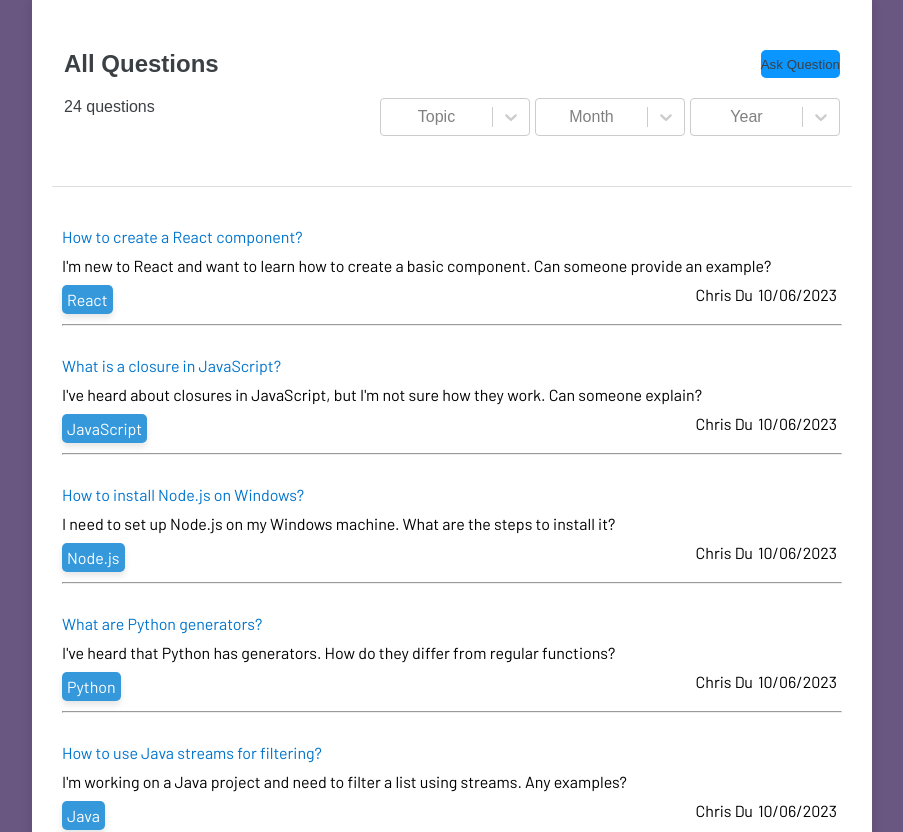
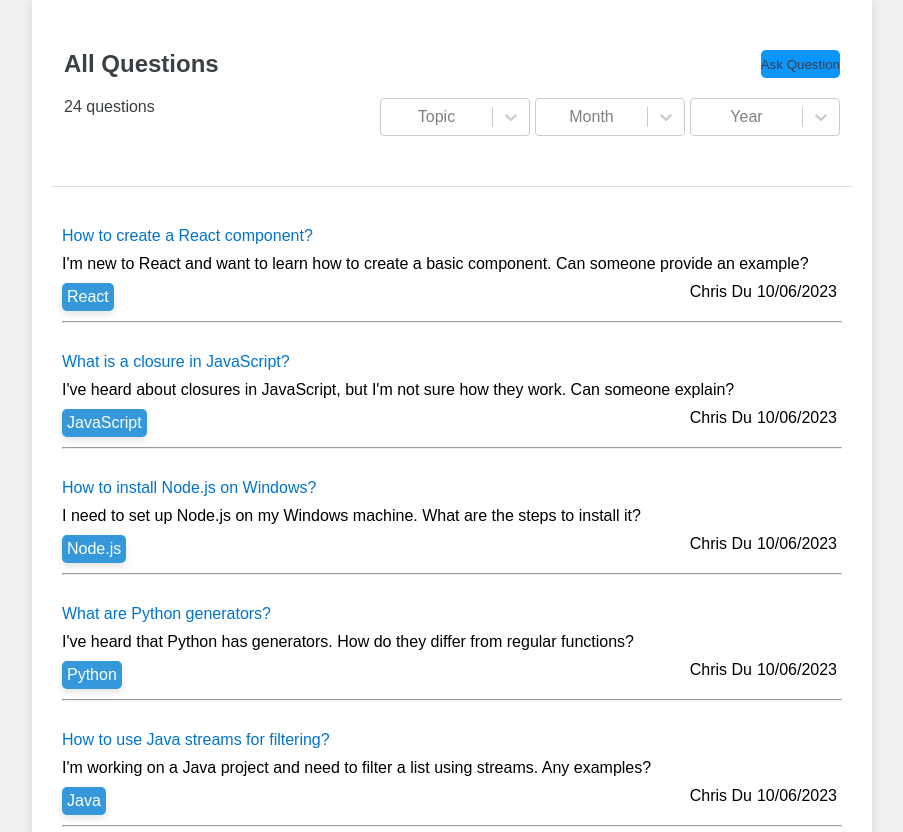
Before and after one commit to ToanG1/HocVoiAI_FE, a React (Create React App) app: page /questions in a window 1280 px wide. Shown: the top 832 px of the page, without its empty margins (188-1091 px from the left). Built offline with nearby package versions, Linux system fonts and the light colour scheme; a web font is replaced by a local one.

Commit message:
fix: body bg color

```diff
--- a/public/index.html
+++ b/public/index.html
@@ -30,6 +30,9 @@
         padding: 0;
         margin: 0;
       }
+      body {
+        background-color: #f0f0f0;
+      }
     </style>
   </head>
   <body>
--- a/src/pages/NotFound/NotFound.jsx
+++ b/src/pages/NotFound/NotFound.jsx
@@ -10,7 +10,7 @@ export default function NotFound() {
   }, []);
 
   return (
-    <>
+    <section className="notfound-container">
       <div className="about">
         <a
           className="bg_links social portfolio"
@@ -107,6 +107,6 @@ export default function NotFound() {
           </div>
         </div>
       </section>
-    </>
+    </section>
   );
 }
--- a/src/pages/NotFound/NotFound.scss
+++ b/src/pages/NotFound/NotFound.scss
@@ -189,7 +189,7 @@ button,
 a,
 i,
 input,
-body {
+.about {
   margin: 0;
   padding: 0;
   list-style: none;
@@ -203,7 +203,7 @@ body {
   }
 }
 
-body {
+.notfound-container {
   margin: 0;
   padding: 0;
   height: auto;
```
